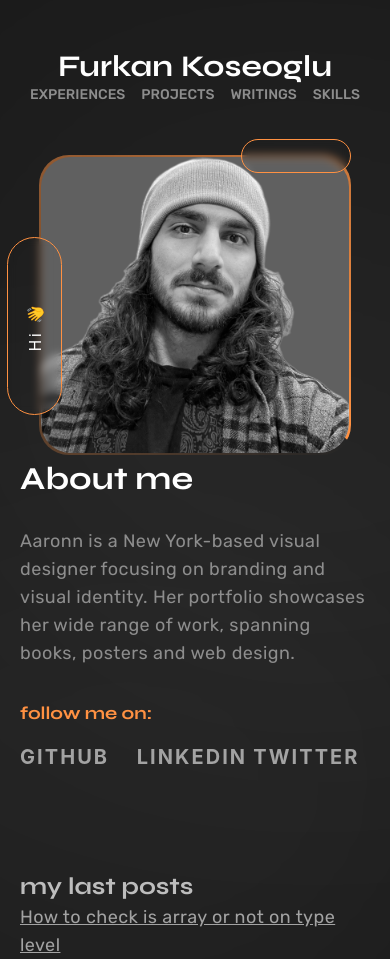
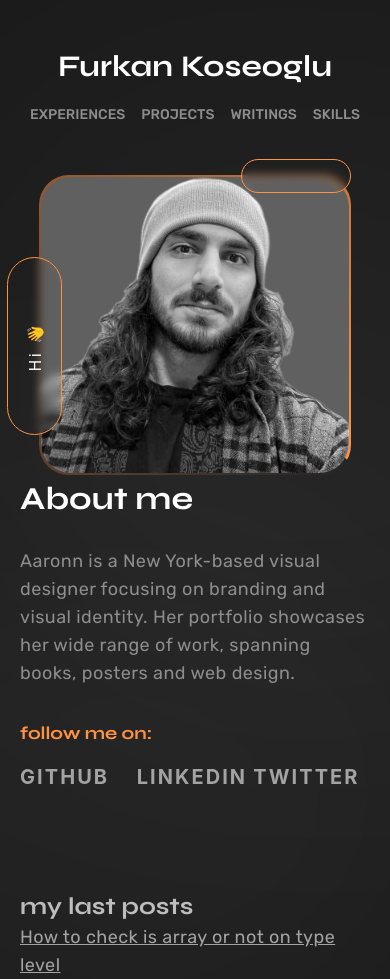
Before and after one commit to furkanksl/my-website, a Next.js app: page / in a window 390 px wide. Built offline with nearby package versions, Linux system fonts and the light colour scheme.

Commit message:
Update header component gap for mobile

```diff
--- a/src/components/core/header.tsx
+++ b/src/components/core/header.tsx
@@ -1,7 +1,7 @@
 function Header() {
     return (
         <header className="flex w-full flex-row justify-between items-center max-w-[1240px] px-5 relative z-10">
-            <div className="flex w-full flex-col md:flex-row justify-between items-center">
+            <div className="flex w-full flex-col md:flex-row justify-between items-center gap-y-5 md:gap-y-0">
                 <div className="inline-block font-syne text-3xl md:text-[56px] font-bold text-white group">
                     <span className="inline-block group-hover:first-letter:!text-secondary">Furkan</span>
                     <span className="inline-block group-hover:first-letter:!text-secondary ml-2">Koseoglu</span>
```
